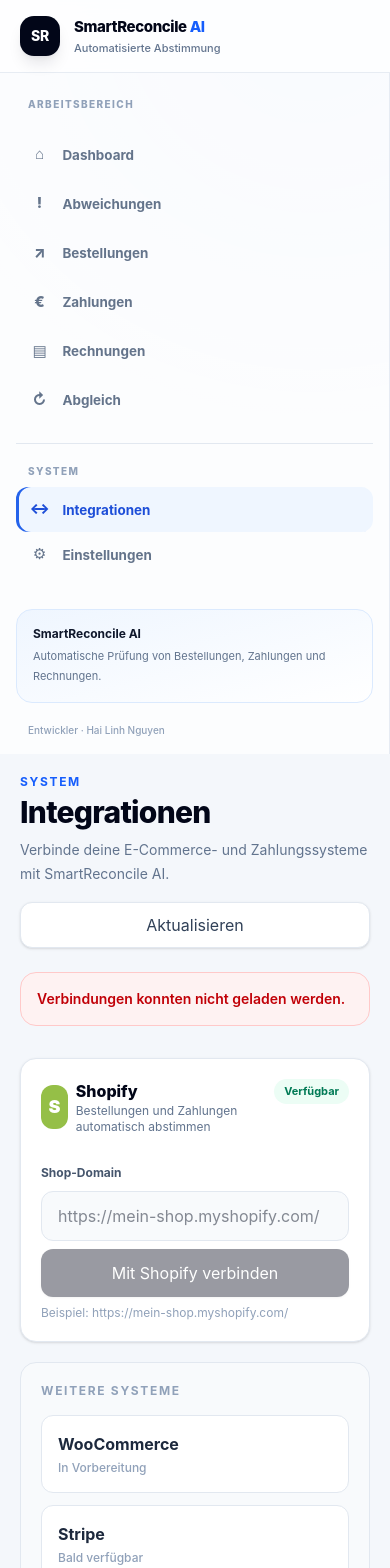
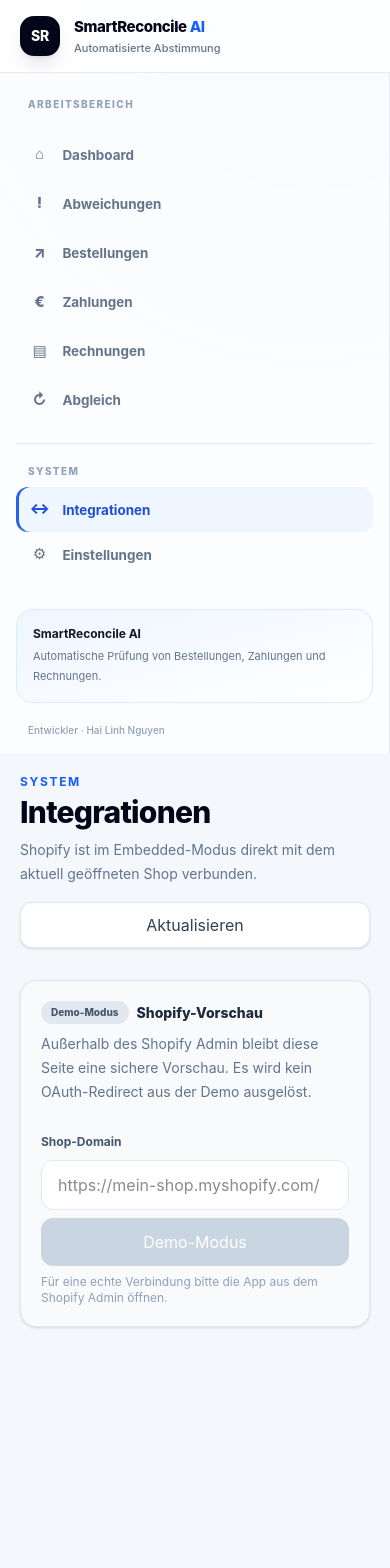
Before and after one commit to kakavn87/SmartReconcile-AI, an Angular app in the folder frontend/: page /integrationen in a window 390 px wide. Shown: the top 1568 px of the page. After the commit the page ends 1347 px from the top, so only its background shows below. Built offline with nearby package versions, Linux system fonts and the light colour scheme; no server answers.

Commit message:
fix: use embedded Shopify session on integrations page

```diff
--- a/frontend/src/app/features/integrations/integrationen.page.ts
+++ b/frontend/src/app/features/integrations/integrationen.page.ts
@@ -1,8 +1,8 @@
 import { ChangeDetectionStrategy, Component, inject, signal } from '@angular/core';
 import { DatePipe, DecimalPipe } from '@angular/common';
 import { ApiService } from '../../core/api/api.service';
-import { IntegrationConnection } from '../../core/models/api.models';
-
+import { IntegrationConnection, ShopifySessionInfo } from '../../core/models/api.models';
+import { ShopifyBridgeService } from '../../core/shopify/shopify-bridge.service';
 
 @Component({
   standalone: true,
@@ -15,10 +15,11 @@ import { IntegrationConnection } from '../../core/models/api.models';
           <div class="text-xs font-bold uppercase tracking-[.14em] text-blue-600">System</div>
           <h1 class="mt-1 text-3xl font-extrabold tracking-tight text-slate-950">Integrationen</h1>
           <p class="mt-2 max-w-2xl text-sm leading-6 text-slate-500">
-            Verbinde deine E-Commerce- und Zahlungssysteme mit SmartReconcile AI.
+            Shopify ist im Embedded-Modus direkt mit dem aktuell geöffneten Shop verbunden.
           </p>
         </div>
-        <button type="button" (click)="load()" class="rounded-xl border border-slate-200 bg-white px-4 py-2.5 text-sm font-bold text-slate-700 shadow-sm hover:bg-slate-50">
+        <button type="button" (click)="load()" [disabled]="loading()"
+          class="rounded-xl border border-slate-200 bg-white px-4 py-2.5 text-sm font-bold text-slate-700 shadow-sm hover:bg-slate-50 disabled:opacity-50">
           Aktualisieren
         </button>
       </div>
@@ -27,74 +28,49 @@ import { IntegrationConnection } from '../../core/models/api.models';
         <div class="mt-6 rounded-2xl border border-red-200 bg-red-50 p-4 text-sm font-semibold text-red-700">{{ error() }}</div>
       }
 
-      <div class="mt-8 grid gap-5 lg:grid-cols-3">
-        <article class="rounded-2xl border border-slate-200 bg-white p-5 shadow-sm lg:col-span-2">
-          <div class="flex items-start justify-between gap-4">
+      @if (isEmbedded()) {
+        <article class="mt-8 rounded-2xl border border-emerald-200 bg-emerald-50/70 p-5 shadow-sm">
+          <div class="flex flex-col gap-4 md:flex-row md:items-center md:justify-between">
             <div>
               <div class="flex items-center gap-2">
-                <div class="flex h-11 w-11 items-center justify-center rounded-xl bg-[#95bf47] text-lg font-black text-white">S</div>
-                <div>
-                  <h2 class="font-extrabold text-slate-950">Shopify</h2>
-                  <p class="text-xs text-slate-500">Bestellungen und Zahlungen automatisch abstimmen</p>
+                <span class="h-3 w-3 rounded-full bg-emerald-500 shadow-[0_0_0_5px_rgba(16,185,129,.12)]"></span>
+                <span class="text-sm font-extrabold text-emerald-800">Shopify · Verbunden</span>
               </div>
+              <div class="mt-2 text-xl font-extrabold text-slate-950">
+                {{ session()?.shopDomain || 'Aktueller Shopify-Shop' }}
               </div>
+              <p class="mt-1 text-xs text-slate-600">
+                Die Verbindung wird automatisch über die aktuelle ShopifySession hergestellt. Kein OAuth-Redirect innerhalb des Embedded Apps.
+              </p>
             </div>
-            <span class="rounded-full bg-emerald-50 px-2.5 py-1 text-[11px] font-bold text-emerald-700">Verfügbar</span>
-          </div>
-
-          <div class="mt-6">
-            <label class="text-xs font-bold text-slate-600">Shop-Domain</label>
-            <div class="mt-2 flex flex-col gap-2 sm:flex-row">
-              <input
-                [value]="shopDomain()"
-                (input)="shopDomain.set($any($event.target).value)"
-                placeholder="https://mein-shop.myshopify.com/"
-                class="min-w-0 flex-1 rounded-xl border border-slate-200 bg-slate-50 px-4 py-3 text-sm outline-none transition focus:border-blue-400 focus:bg-white focus:ring-4 focus:ring-blue-100"
-              />
-              <button type="button" (click)="connectShopify()" [disabled]="!validShop()"
-                class="rounded-xl bg-slate-950 px-5 py-3 text-sm font-extrabold text-white shadow-sm transition hover:bg-slate-800 disabled:cursor-not-allowed disabled:opacity-40">
-                Mit Shopify verbinden
+            @if (currentConnection(); as connection) {
+              <button type="button" (click)="sync(connection)" [disabled]="syncingId() === connection.id"
+                class="rounded-xl bg-slate-950 px-5 py-3 text-sm font-extrabold text-white shadow-sm transition hover:bg-slate-800 disabled:cursor-not-allowed disabled:opacity-50">
+                {{ syncingId() === connection.id ? 'Synchronisiere …' : 'Jetzt synchronisieren' }}
               </button>
-            </div>
-            <p class="mt-2 text-xs text-slate-400">Beispiel: https://mein-shop.myshopify.com/</p>
+            }
           </div>
         </article>
-
-        <article class="rounded-2xl border border-slate-200 bg-slate-50 p-5">
-          <div class="text-xs font-bold uppercase tracking-[.14em] text-slate-400">Weitere Systeme</div>
-          <div class="mt-4 space-y-3">
-            <div class="rounded-xl border border-slate-200 bg-white p-4">
-              <div class="font-bold text-slate-800">WooCommerce</div>
-              <div class="mt-1 text-xs font-medium text-slate-400">In Vorbereitung</div>
-            </div>
-            <div class="rounded-xl border border-slate-200 bg-white p-4">
-              <div class="font-bold text-slate-800">Stripe</div>
-              <div class="mt-1 text-xs font-medium text-slate-400">Bald verfügbar</div>
-            </div>
-          </div>
-        </article>
-      </div>
 
         <section class="mt-8">
           <div class="flex items-end justify-between">
             <div>
-            <h2 class="text-lg font-extrabold text-slate-950">Verbundene Shops</h2>
+              <h2 class="text-lg font-extrabold text-slate-950">Verbundener Shop</h2>
               <p class="mt-1 text-sm text-slate-500">Aktueller Verbindungs- und Synchronisationsstatus</p>
             </div>
-          <span class="rounded-full bg-slate-100 px-3 py-1 text-xs font-bold text-slate-600">{{ connections().length }} Verbindung(en)</span>
+            <span class="rounded-full bg-emerald-50 px-3 py-1 text-xs font-bold text-emerald-700">Embedded App</span>
           </div>
 
           <div class="mt-4 overflow-hidden rounded-2xl border border-slate-200 bg-white shadow-sm">
             @if (loading()) {
-            <div class="p-8 text-sm font-semibold text-slate-400">Verbindungen werden geladen …</div>
-          } @else if (connections().length === 0) {
+              <div class="p-8 text-sm font-semibold text-slate-400">Shopify-Verbindung wird geladen …</div>
+            } @else if (!currentConnection()) {
               <div class="p-10 text-center">
-              <div class="text-sm font-extrabold text-slate-800">Noch kein Shop verbunden</div>
-              <div class="mt-1 text-xs text-slate-400">Verbinde oben deinen Shopify-Shop, um echte Daten zu synchronisieren.</div>
+                <div class="text-sm font-extrabold text-slate-800">Shopify-Verbindung wird eingerichtet …</div>
+                <div class="mt-1 text-xs text-slate-400">Die aktuelle ShopifySession wird automatisch auf Tenant und Verbindung aufgelöst.</div>
               </div>
             } @else {
-            <div class="divide-y divide-slate-100">
-              @for (connection of connections(); track connection.id) {
+              @if (currentConnection(); as connection) {
                 <div class="flex flex-col gap-4 p-5 md:flex-row md:items-center md:justify-between">
                   <div class="min-w-0">
                     <div class="flex flex-wrap items-center gap-2">
@@ -115,60 +91,110 @@ import { IntegrationConnection } from '../../core/models/api.models';
                   </button>
                 </div>
               }
-            </div>
             }
           </div>
         </section>
+      } @else {
+        <article class="mt-8 rounded-2xl border border-slate-200 bg-slate-50 p-5 shadow-sm">
+          <div class="flex items-center gap-2">
+            <span class="rounded-full bg-slate-200 px-2.5 py-1 text-[10px] font-extrabold text-slate-600">Demo-Modus</span>
+            <span class="text-sm font-extrabold text-slate-800">Shopify-Vorschau</span>
+          </div>
+          <p class="mt-2 max-w-2xl text-sm leading-6 text-slate-500">
+            Außerhalb des Shopify Admin bleibt diese Seite eine sichere Vorschau. Es wird kein OAuth-Redirect aus der Demo ausgelöst.
+          </p>
+
+          <div class="mt-6">
+            <label class="text-xs font-bold text-slate-600">Shop-Domain</label>
+            <div class="mt-2 flex flex-col gap-2 sm:flex-row">
+              <input
+                [value]="shopDomain()"
+                (input)="shopDomain.set($any($event.target).value)"
+                placeholder="https://mein-shop.myshopify.com/"
+                class="min-w-0 flex-1 rounded-xl border border-slate-200 bg-white px-4 py-3 text-sm outline-none transition focus:border-blue-400 focus:ring-4 focus:ring-blue-100"
+              />
+              <button type="button" disabled
+                class="rounded-xl bg-slate-300 px-5 py-3 text-sm font-extrabold text-white">
+                Demo-Modus
+              </button>
+            </div>
+            <p class="mt-2 text-xs text-slate-400">Für eine echte Verbindung bitte die App aus dem Shopify Admin öffnen.</p>
+          </div>
+        </article>
+      }
     </section>
   `
 })
 export class IntegrationenPage {
   private readonly api = inject(ApiService);
+  private readonly shopify = inject(ShopifyBridgeService);
+
   readonly connections = signal<IntegrationConnection[]>([]);
+  readonly session = signal<ShopifySessionInfo | null>(null);
   readonly shopDomain = signal('');
   readonly loading = signal(false);
   readonly syncingId = signal<string | null>(null);
   readonly error = signal<string | null>(null);
 
-  constructor() { this.load(); }
-
-  normalizeShopDomain(value: string): string {
-    let normalized = value.trim().toLowerCase();
-
-    normalized = normalized.replace(/^https?:\/\//, '');
-    normalized = normalized.split('/')[0];
-    normalized = normalized.split('?')[0];
-    normalized = normalized.split('#')[0];
-
-    return normalized;
+  constructor() {
+    this.load();
   }
 
-  validShop() {
-    return /^[a-z0-9-]+\.myshopify\.com$/.test(this.normalizeShopDomain(this.shopDomain()));
+  readonly isEmbedded = () => this.shopify.isEmbedded();
+
+  currentConnection() {
+    const connectionId = this.session()?.connectionId;
+    return this.connections().find(x => x.id === connectionId)
+      ?? this.connections()[0]
+      ?? null;
   }
 
   load() {
+    if (!this.isEmbedded()) {
+      this.loading.set(false);
+      this.error.set(null);
+      return;
+    }
+
     this.loading.set(true);
     this.error.set(null);
+
+    this.api.shopifySession().subscribe({
+      next: session => {
+        this.session.set(session);
+        this.shopDomain.set(session.shopDomain);
         this.api.currentTenantIntegrationConnections().subscribe({
-      next: items => { this.connections.set(items.filter(x => x.provider === 'Shopify')); this.loading.set(false); },
-      error: () => { this.loading.set(false); this.error.set('Verbindungen konnten nicht geladen werden.'); }
+          next: items => {
+            const shopifyConnections = items.filter(x => x.provider === 'Shopify');
+            this.connections.set(shopifyConnections);
+            this.loading.set(false);
+          },
+          error: () => {
+            this.loading.set(false);
+            this.error.set('Shopify-Verbindung konnte nicht geladen werden.');
+          }
         });
+      },
+      error: () => {
+        this.loading.set(false);
+        this.error.set('ShopifySession konnte nicht authentifiziert werden.');
       }
-
-  connectShopify() {
-    if (!this.validShop()) return;
-    const shop = this.normalizeShopDomain(this.shopDomain());
-
-    window.location.href = `https://smartreconcile-ai-api.onrender.com/api/integrations/shopify/install?shop=${encodeURIComponent(shop)}`;
+    });
   }
 
   sync(connection: IntegrationConnection) {
     this.syncingId.set(connection.id);
     this.error.set(null);
+
     this.api.syncShopify(connection.id).subscribe({
-      next: () => { this.syncingId.set(null); this.load(); },
-      error: () => { this.syncingId.set(null); this.error.set('Shopify-Synchronisation fehlgeschlagen.'); }
+      next: () => {
+        this.syncingId.set(null);
+        this.load();
+      },
+      error: () => {
+        this.syncingId.set(null);
+        this.error.set('Shopify-Synchronisation fehlgeschlagen.');
+      }
     });
   }
 }
```
Lines whose indentation alone changed are shown as unchanged.
